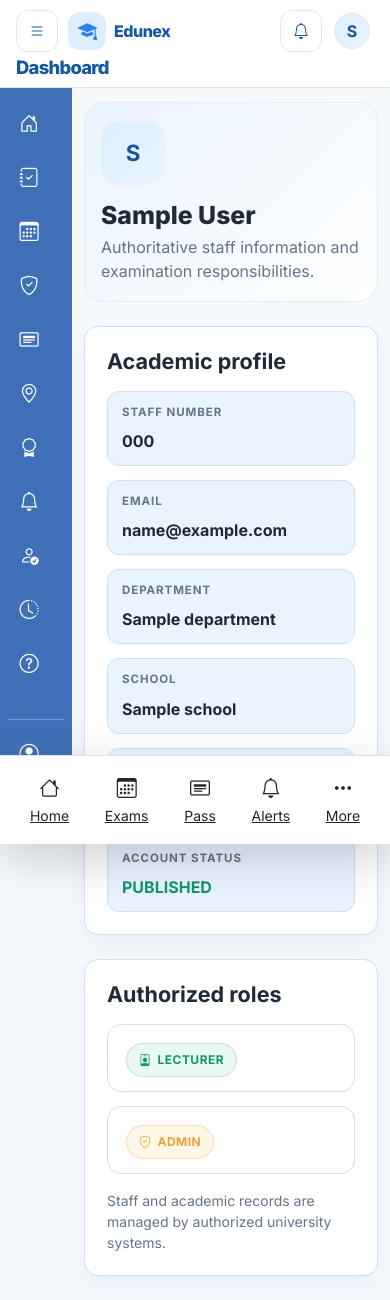
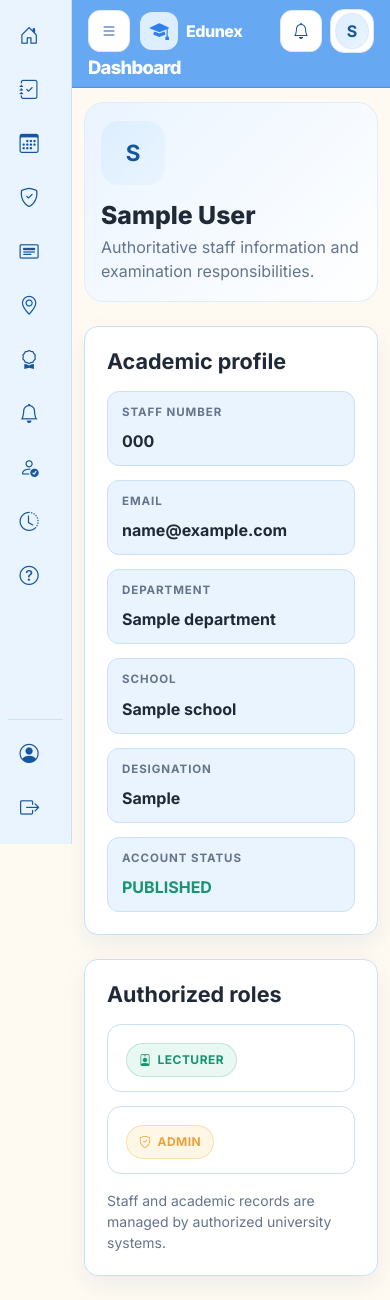
Before and after one commit to PhillipA42/ExaminationEngine, a Django app: page /invigilator/profile/ in a window 390 px wide. Shown: the top 1300 px of the page. Run offline with Django 5.2, Linux system fonts and the light colour scheme; a user stored in the database is signed in; tables that the repository leaves empty hold one stand-in row (values such as "Sample post"); data that the repository does not hold is empty.

Commit message:
improvements on the mobile view

```diff
--- a/frontend/static/css/student-portal.css
+++ b/frontend/static/css/student-portal.css
@@ -33,7 +33,10 @@
     text-align: center;
 }
 
-.student-mobile-menu {
+.offcanvas.student-mobile-menu {
+    --bs-offcanvas-width: min(320px, 68vw);
+    width: min(320px, 68vw) !important;
+    max-width: 68vw;
     background: var(--pale-blue);
 }
 
--- a/frontend/templates/base.html
+++ b/frontend/templates/base.html
@@ -21,6 +21,7 @@
             --ksu-secondary: #4f94e8;
             --ksu-pale: #eaf4ff;
             --ksu-soft: #dceeff;
+            --ksu-warm-neutral: #fffaf1;
             --ksu-background: #f7fafd;
             --ksu-border: #c9e0f7;
             --ksu-white: #ffffff;
@@ -81,6 +82,10 @@
             display: flex;
             min-height: 100vh;
             background: var(--bg-canvas);
+        }
+
+        .student-app-shell {
+            background: var(--ksu-warm-neutral);
         }
 
         .app-sidebar {
@@ -596,16 +601,16 @@
                 display: flex;
                 position: fixed;
                 z-index: 6;
-                top: 88px;
+                top: 0;
                 bottom: 0;
                 left: 0;
                 width: 72px;
                 height: auto;
                 overflow-y: auto;
                 padding: 12px 8px;
-                background: #3f70b7;
-                border: 0;
-                color: #fff;
+                background: var(--ksu-pale);
+                border-right: 1px solid var(--ksu-border);
+                color: var(--ksu-primary-dark);
             }
             .student-app-shell .brand-lockup {
                 display: none;
@@ -615,7 +620,7 @@
                 gap: 6px;
             }
             .student-app-shell .sidebar-footer {
-                border-color: rgba(255, 255, 255, 0.25);
+                border-color: var(--ksu-border);
             }
             .student-app-shell .app-sidebar .nav-link-item {
                 width: 54px;
@@ -624,7 +629,7 @@
                 padding: 10px 0;
                 overflow: hidden;
                 border-radius: 8px;
-                color: #fff;
+                color: var(--ksu-primary-dark);
                 font-size: 0;
                 line-height: 0;
             }
@@ -634,16 +639,18 @@
                 line-height: 1;
             }
             .student-app-shell .app-sidebar .nav-link-item:hover {
-                background: rgba(255, 255, 255, 0.16);
-                color: #fff;
+                background: var(--ksu-soft);
+                color: var(--ksu-primary-dark);
             }
             .student-app-shell .app-sidebar .nav-link-item.active {
-                background: #84301e;
-                border-color: rgba(255, 255, 255, 0.18);
-                color: #fff;
+                background: #d5eaff;
+                border-color: var(--ksu-border);
+                color: var(--ksu-primary-dark);
             }
             .student-app-shell .app-main {
-                width: 100%;
+                width: calc(100% - 72px);
+                min-width: 0;
+                margin-left: 72px;
             }
             .student-app-shell .topbar {
                 display: grid;
@@ -653,8 +660,8 @@
                 height: auto;
                 min-height: 88px;
                 padding: 8px 16px;
-                background: #fff;
-                border-color: #e2e8f0;
+                background: var(--ksu-header);
+                border-color: var(--ksu-secondary);
                 color: var(--ksu-primary-dark);
             }
             .student-mobile-brand {
@@ -668,7 +675,7 @@
                 display: inline-flex;
                 align-items: center;
                 gap: 8px;
-                color: var(--ksu-primary-dark);
+                color: #fff;
                 font-weight: 800;
                 letter-spacing: -0.03em;
             }
@@ -684,6 +691,10 @@
             .student-app-shell .topbar .icon-button {
                 color: var(--ksu-primary-dark);
             }
+            .student-app-shell .topbar .page-title,
+            .student-app-shell .topbar .page-kicker {
+                color: #fff;
+            }
             .student-app-shell .topbar-actions {
                 grid-area: actions;
                 gap: 8px;
@@ -693,9 +704,12 @@
                 border-color: #e2e8f0;
             }
             .student-app-shell .topbar .profile-pill {
+                width: 44px;
+                height: 44px;
+                justify-content: center;
                 padding: 4px;
-                border: 0;
-                background: transparent;
+                border: 1px solid #d9e4f2;
+                background: #fff;
             }
             .student-app-shell .topbar .profile-avatar {
                 width: 36px;
@@ -703,8 +717,18 @@
                 border: 1px solid #e2e8f0;
                 border-radius: 50%;
             }
+            .student-app-shell .topbar .profile-meta {
+                display: none !important;
+            }
+            .student-app-shell .topbar .profile-meta strong {
+                color: #123f78 !important;
+                font-weight: 700;
+            }
+            .student-app-shell .topbar .profile-meta small {
+                color: #334155 !important;
+                font-weight: 600;
+            }
             .student-app-shell .page-content {
-                margin-left: 72px;
                 padding: 18px 16px 36px;
             }
             .student-app-shell .mobile-student-bottom-nav {
@@ -715,7 +739,7 @@
         @media (max-width: 575.98px) {
             .page-kicker { display: none; }
             .info-grid, .quick-grid, .data-grid { grid-template-columns: 1fr; }
-            .student-app-shell .topbar-actions .profile-meta { display: none; }
+            .student-app-shell .topbar .profile-pill { gap: 7px; }
             .page-title { font-size: 1.15rem; }
             .next-exam-panel { padding: 20px 16px; }
             .student-app-shell .page-content { padding: 14px 12px 28px; }
@@ -723,6 +747,10 @@
             .student-app-shell .hero-card h2 { font-size: 1.55rem; }
             .student-app-shell .exam-item { align-items: flex-start; flex-direction: column; }
             .student-app-shell .exam-meta { text-align: left; }
+        }
+
+        @media (max-width: 359.98px) {
+            .student-app-shell .topbar .profile-meta { display: none !important; }
         }
     </style>
     {% block extra_css %}{% endblock %}
@@ -876,7 +904,7 @@
         </div>
     </div>
 
-    <nav class="navbar fixed-bottom navbar-light bg-white border-top d-lg-none shadow-lg mobile-student-bottom-nav" style="padding:0.5rem 0.75rem;">
+    <nav class="navbar fixed-bottom navbar-light bg-white border-top d-none shadow-lg mobile-student-bottom-nav" style="padding:0.5rem 0.75rem;">
         <div class="container-fluid px-0">
             <div class="d-flex justify-content-around w-100">
                 <a href="{% url 'student_dashboard' %}" class="btn btn-link text-dark p-2"><i class="bi bi-house d-block fs-5"></i><small>Home</small></a>
@@ -887,7 +915,7 @@
             </div>
         </div>
     </nav>
-    <div class="offcanvas offcanvas-start student-mobile-menu d-lg-none" tabindex="-1" id="studentMobileMenu" aria-labelledby="studentMobileMenuLabel">
+    <div class="offcanvas offcanvas-start student-mobile-menu d-lg-none" style="--bs-offcanvas-width: 68vw; width: 68vw; max-width: 68vw;" tabindex="-1" id="studentMobileMenu" aria-labelledby="studentMobileMenuLabel">
         <div class="offcanvas-header">
             <h2 class="offcanvas-title h5" id="studentMobileMenuLabel">Student Portal</h2>
             <button type="button" class="btn-close" data-bs-dismiss="offcanvas" aria-label="Close navigation"></button>
```
